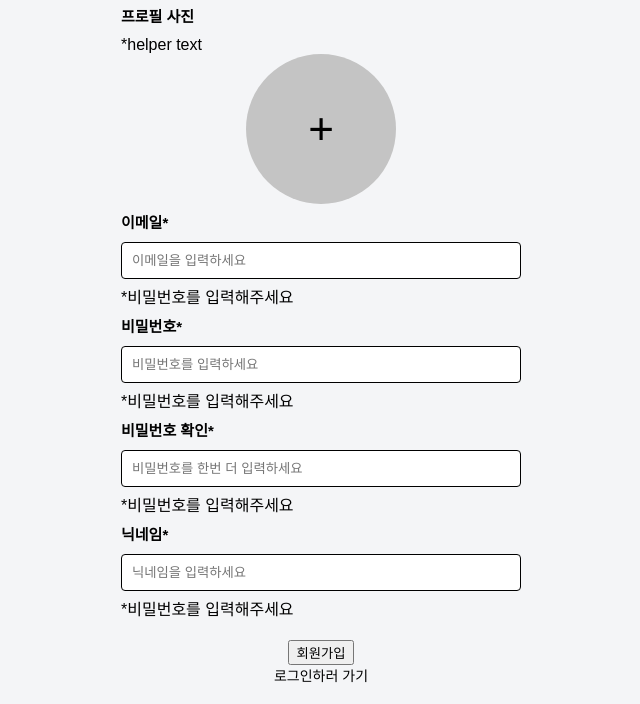
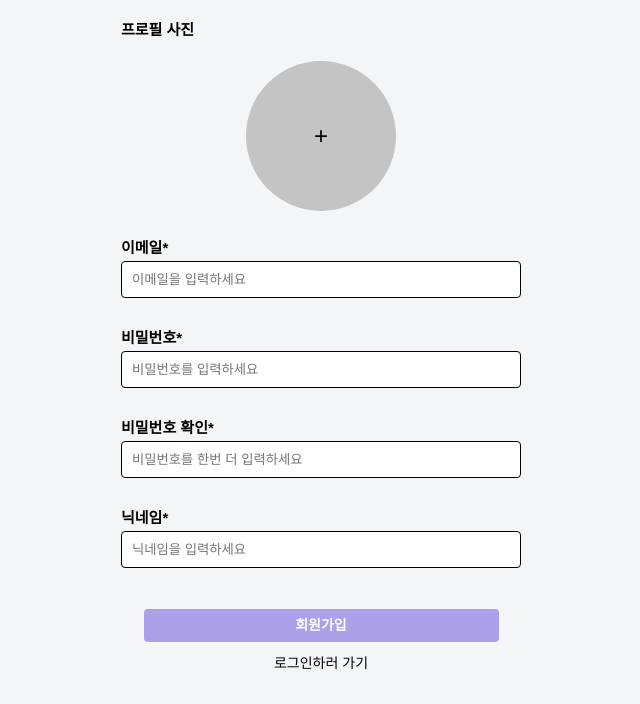
Before and after one commit to 100-hours-a-week/2-mason-park-community-fe, a plain HTML site: page register/register.html in a window 1280 px wide. Shown: the part 112-816 px from the top of the page, without its empty margins (327-967 px from the left). Drawn offline with Linux system fonts and the light colour scheme; a web font is replaced by a local one.

Commit message:
refactor : 회원가입 페이지 피그마 디자인 반영

```diff
--- a/common/index.css
+++ b/common/index.css
@@ -69,15 +69,27 @@ h1 {
 /* input */
 
 .input-container {
+    min-height: 80px;
+
     display: flex;
     flex-direction: column;
+    margin-top: 10px;
+}
+
+.input-profile-img-container {
+    min-height: 190px;
+
+    display: flex;
+    flex-direction: column;
+
+    justify-content: space-between;
     margin-top: 10px;
 }
 
 .input-label{
     font-weight: 700;
     font-size: 15px;
-    margin-bottom: 10px;
+    margin-bottom: 4px;
     line-height: 18px;
 }
 
@@ -100,20 +112,26 @@ h1 {
     margin-bottom: 10px;
 }
 
-.input-profile-img {
+.input-profile-img-label {
     width: 150px;
     height: 150px;
     border-radius: 50%;
     background-color: #c4c4c4;
 
     color: black;
-    font-size: 44px;
+    font-size: 24px;
     font-weight: 100;
 
     text-align: center;
     line-height: 150px;
 
     align-self: center;
+
+    cursor: pointer;
+}
+
+.input-profile-img {
+    display: none;
 }
 
 .input-file {
--- a/register/register.css
+++ b/register/register.css
@@ -1,10 +1,12 @@
 .register-container {
     display: flex;
     flex-direction: column;
+
+    justify-content: center;
     align-items: center;
 }
 
-#register-form {
+.register-box {
     display: flex;
     flex-direction: column;
     justify-content: space-evenly;
@@ -13,3 +15,13 @@
 
     margin-bottom: 20px;
 }
+
+.confirm-btn {
+    width: 355px;
+    height: 33px;
+
+    font-size: 14px;
+    font-weight: 700;
+    line-height: 33px;
+    text-align: center;
+}
--- a/register/register.html
+++ b/register/register.html
@@ -12,34 +12,36 @@
         <section class="register-container">
             <h1>회원가입</h1>
 
-            <form id="register-form">
-                <div class="input-container">
+            <div class="register-box">
+                <div class="input-profile-img-container">
                     <label class="input-label">프로필 사진</label>
-                    <span class="input-helper">*helper text</span>
-                    <div class="input-profile-img">+</div>
+                    <span class="span-helper"></span>
+                    <label for="profile-img" class="input-profile-img-label">+</label>
+                    <input id="profile-img" class="input-profile-img" type="file">
                 </div>
+                <br/>
                 <div class="input-container">
                     <lable class="input-label">이메일*</lable>
                     <input type="text" class="input-text" placeholder="이메일을 입력하세요" required>
-                    <span class="input-helper">*비밀번호를 입력해주세요</span>
+                    <span class="span-helper"></span>
                 </div>
                 <div class="input-container">
                     <lable class="input-label">비밀번호*</lable>
                     <input class="input-text" placeholder="비밀번호를 입력하세요" required>
-                    <span class="input-helper">*비밀번호를 입력해주세요</span>
+                    <span class="span-helper"></span>
                 </div>
                 <div class="input-container">
                     <lable class="input-label">비밀번호 확인*</lable>
                     <input class="input-text" placeholder="비밀번호를 한번 더 입력하세요" required>
-                    <span class="input-helper">*비밀번호를 입력해주세요</span>
+                    <span class="span-helper"></span>
                 </div>
                 <div class="input-container">
                     <lable class="input-label">닉네임*</lable>
                     <input class="input-text" placeholder="닉네임을 입력하세요" required>
-                    <span class="input-helper">*비밀번호를 입력해주세요</span>
+                    <span class="span-helper"></span>
                 </div>
-            </form>
-            <button id="confirm-btn"> 회원가입 </button>
+            </div>
+            <div class="confirm-btn"> 회원가입 </div>
             <a id="href" href="../login/login.html">로그인하러 가기</a>
         </section>
     </main>
```
